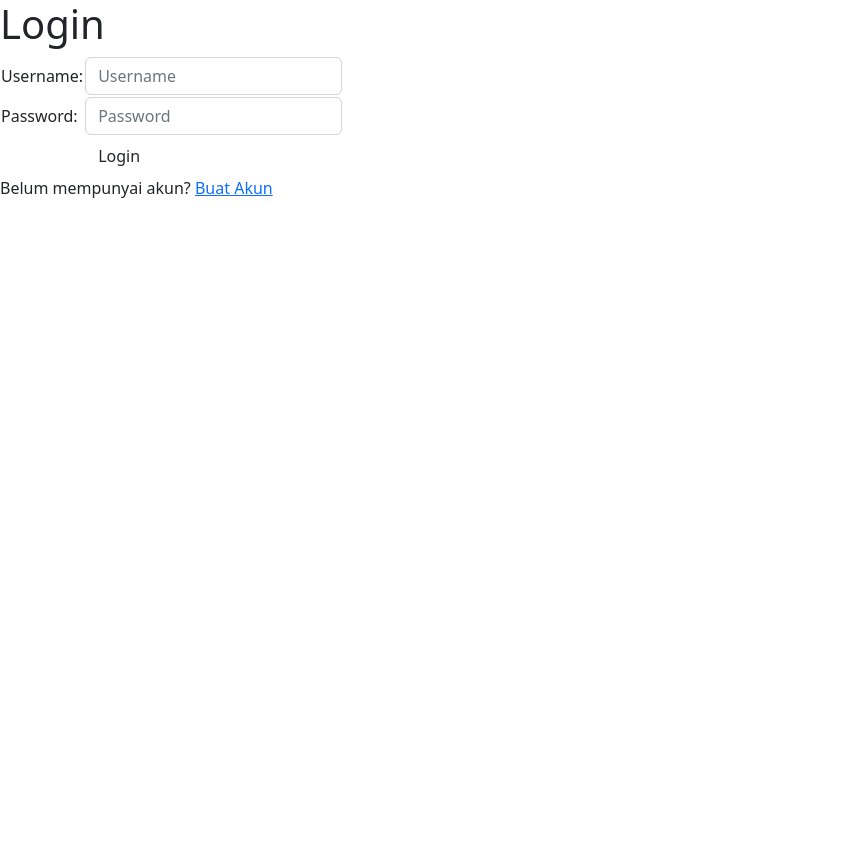
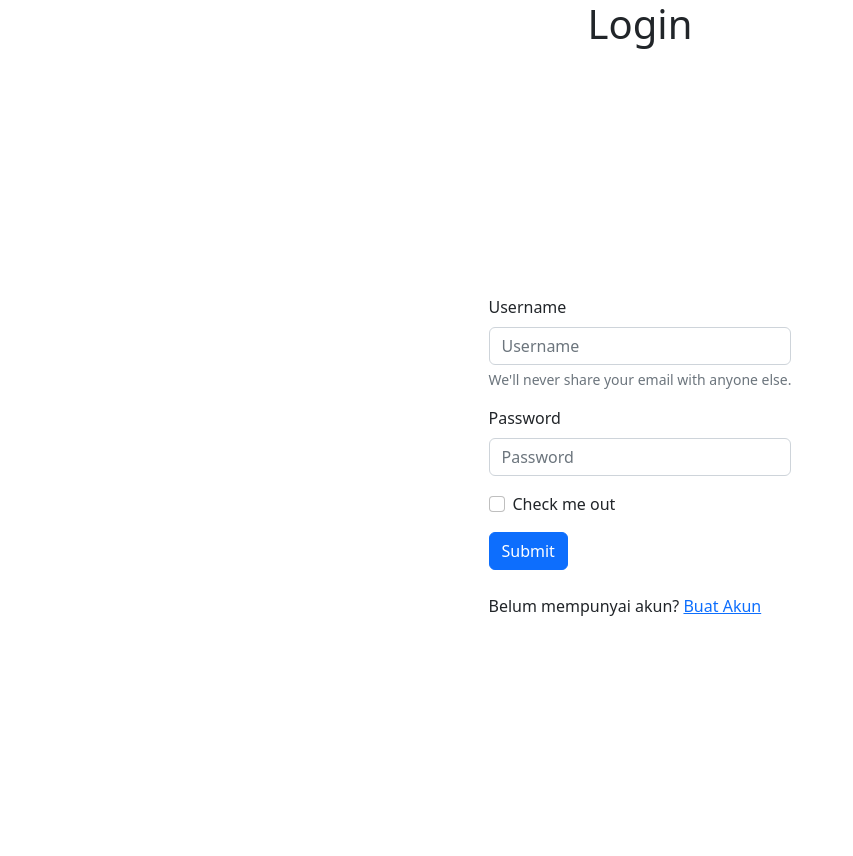
Before and after one commit to mariaadannies/pbp-lab1, a Django app: page /xml/login/ in a window 1280 px wide. Shown: the whole page, without its empty margins (0-853 px from the left). Before the commit the page ends 198 px from the top, so only its background shows below. Run offline with Django 4.2, Linux system fonts and the light colour scheme.

Commit message:
updated login

```diff
--- a/templates/base.html
+++ b/templates/base.html
@@ -4,7 +4,7 @@
   <head>
     <meta charset="utf-8">
     <meta name="viewport" content="width=device-width, initial-scale=1">
-    <title>Bootstrap demo</title>
+    <title>wishlist</title>
     <link href="https://cdn.jsdelivr.net/npm/bootstrap@5.2.1/dist/css/bootstrap.min.css" rel="stylesheet" integrity="sha384-iYQeCzEYFbKjA/T2uDLTpkwGzCiq6soy8tYaI1GyVh/UjpbCx/TYkiZhlZB6+fzT" crossorigin="anonymous">
     {% block meta %}
     {% endblock meta %}
--- a/wishlist/templates/login.html
+++ b/wishlist/templates/login.html
@@ -6,12 +6,36 @@
 
 {% block content %}
 
-<div class = "login">
+<h1 class="text-center">Login</h1>
 
-    <h1>Login</h1>
+
+<div class= "d-flex align-items-center justify-content-center vh-100 login">
+
 
     <form method="POST" action="">
+
         {% csrf_token %}
+
+        <div class="mb-3 center">
+            <label for="exampleInputUsername1" class="form-label">Username</label>
+            <input type="text" name="username" placeholder="Username" class="form-control" id="exampleInputEmail1" aria-describedby="emailHelp">
+            <div id="emailHelp" class="form-text">We'll never share your email with anyone else.</div>
+        </div>
+        <div class="mb-3 center">
+            <label for="exampleInputPassword1" class="form-label">Password</label>
+            <input type="password" name="password" placeholder="Password" class="form-control" id="exampleInputPassword1">
+        </div>
+        <div class="mb-3 form-check">
+            <input type="checkbox" class="form-check-input" id="exampleCheck1">
+            <label class="form-check-label" for="exampleCheck1">Check me out</label>
+        </div>
+
+        <button type="submit" class="btn btn-primary">Submit</button> <br> <br>
+
+        Belum mempunyai akun? <a href="{% url 'wishlist:register' %}">Buat Akun</a>
+    </form>
+
+    {% comment %} <form >
         <table>
             <tr>
                 <td>Username: </td>
@@ -28,7 +52,7 @@
                 <td><input class="btn login_btn" type="submit" value="Login"></td>
             </tr>
         </table>
-    </form>
+    </form> {% endcomment %}
 
     {% if messages %}
         <ul>
@@ -38,7 +62,7 @@
         </ul>
     {% endif %}
 
-    Belum mempunyai akun? <a href="{% url 'wishlist:register' %}">Buat Akun</a>
+    {% comment %} Belum mempunyai akun? <a href="{% url 'wishlist:register' %}">Buat Akun</a> {% endcomment %}
 
 </div>
 
--- a/wishlist/templates/wishlist.html
+++ b/wishlist/templates/wishlist.html
@@ -7,6 +7,8 @@
     <button><a href="{% url 'wishlist:logout' %}">Logout</a></button>
 </div>
 </nav>
+
+<h1>Daftar Wishlist</h1>
 
 <table class="table table-hover table-striped">
     <tr>
@@ -25,7 +27,7 @@
     <br>
 
 {% endfor %}
-</table>
+</table> <br> <br>
 
 <h5>Sesi terakhir login: {{ last_login }}</h5>
 
```
